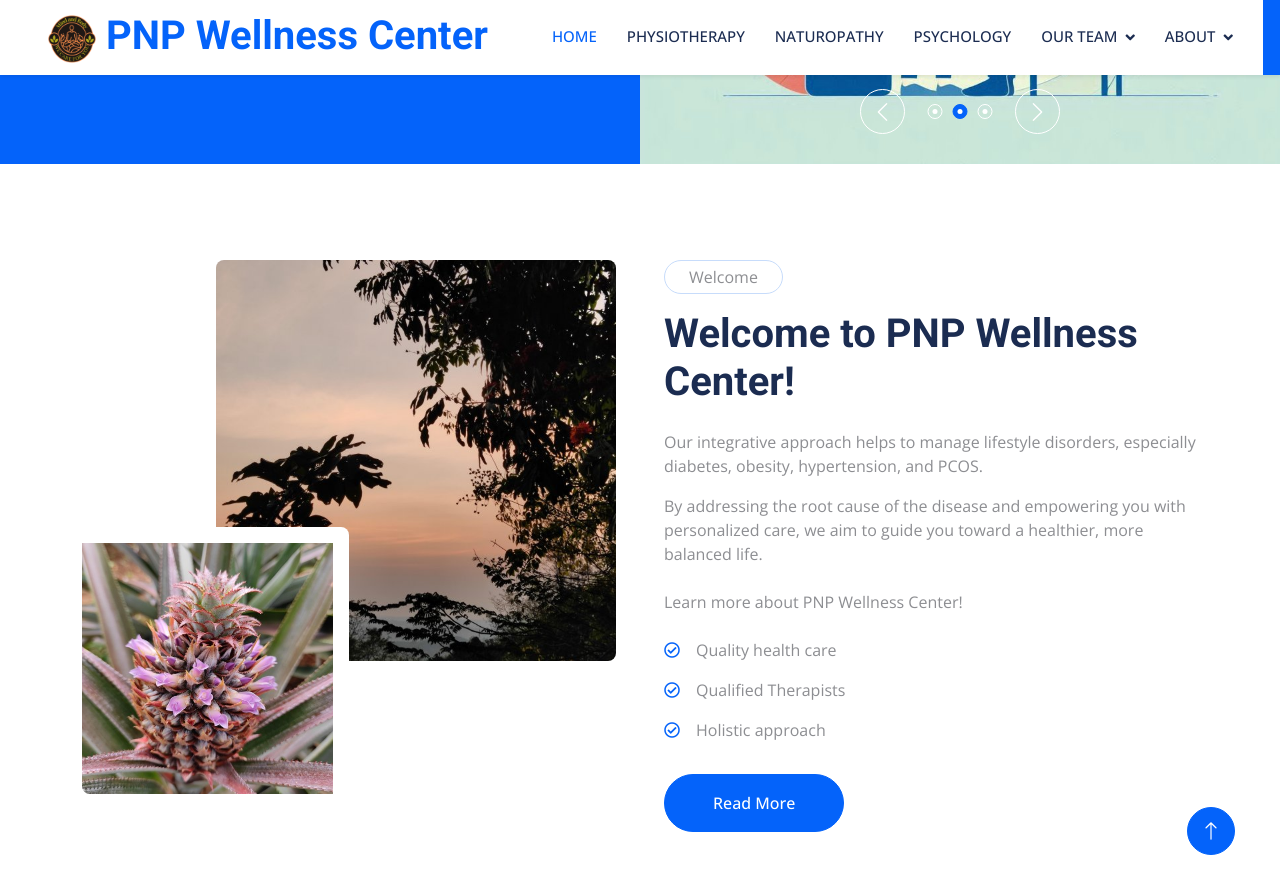
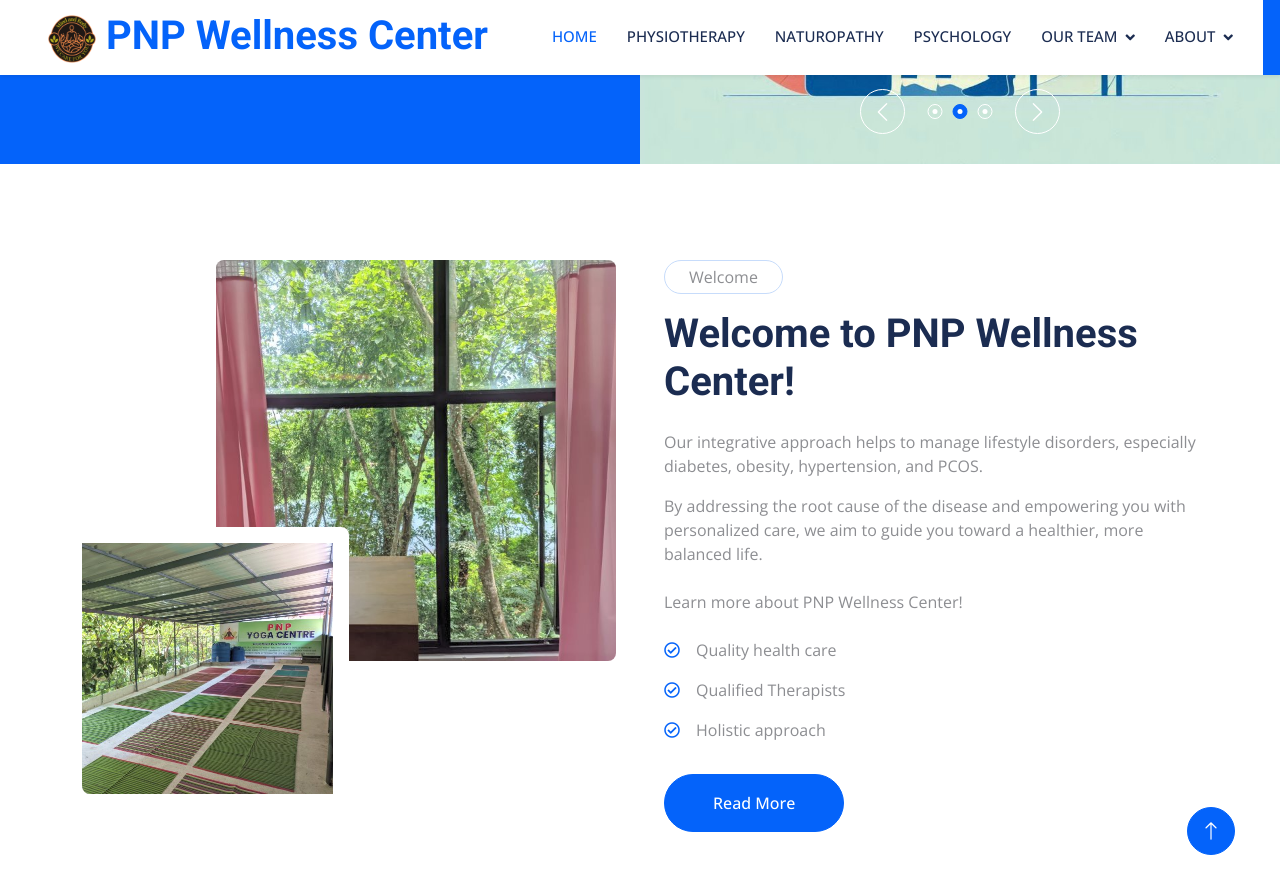
Before and after one commit to betsyrosethomas/betsyrosethomas.github.io, a Jekyll site: the page built from index.html, in a window 1280 px wide and 900 px high, scrolled down 604 px. Shown: the top 894 px of the window. Built offline with Jekyll 4.4.1, drawn with Linux system fonts in a browser that asks for light colours; nearby versions of some CDN libraries.

Commit message:
more photos

```diff
--- a/_includes/head.html
+++ b/_includes/head.html
@@ -8,7 +8,7 @@
 
     <meta property="og:title" content="{{ page.title }} {% if page.title %}|{% endif %} {{ site.title }}">
     <meta property="og:description" content="{{ page.description | default: site.description }}">
-    <meta property="og:image" content="{{ site.url }}/img/logo.png">
+    <meta property="og:image" content="{{ site.url }}/img/pnp-exterior.jpg">
     <meta property="og:url" content="{{ site.url }}{{ page.url }}">
 
 
--- a/_includes/schema.html
+++ b/_includes/schema.html
@@ -6,7 +6,7 @@
     "description": "A leading wellness center offering Physiotherapy, Naturopathy, Psychotherapy, and Massage Therapy services to help you achieve optimal health.",
     "url": "{{ site.data.clinic.website }}",
     "logo": "{{ site.data.clinic.website }}/img/logo.png",
-    "image": "{{ site.data.clinic.website }}/img/clinic-exterior.jpg",
+    "image": "{{ site.data.clinic.website }}/img/pnp-exterior.jpg",
     "telephone": "{{ site.data.clinic.phone1 }}",
     "address": {
     "@type": "PostalAddress",
--- a/about.html
+++ b/about.html
@@ -14,8 +14,8 @@
             <div class="row g-5">
                 <div class="col-lg-6 wow fadeIn" data-wow-delay="0.1s">
                     <div class="d-flex flex-column">
-                        <img class="img-fluid rounded w-75 align-self-end" src="img/about-1.jpg" alt="">
-                        <img class="img-fluid rounded w-50 bg-white pt-3 pe-3" src="img/about-2.jpg" alt="" style="margin-top: -25%;">
+                        <img class="img-fluid rounded w-75 align-self-end" src="img/about-clinic-600-2.jpg" alt="">
+                        <img class="img-fluid rounded w-50 bg-white pt-3 pe-3" src="img/about-clinic-500-2.jpg" alt="" style="margin-top: -25%;">
                     </div>
                 </div>
                 <div class="col-lg-6 wow fadeIn" data-wow-delay="0.5s">
--- a/index.html
+++ b/index.html
@@ -55,8 +55,8 @@
             <div class="row g-5">
                 <div class="col-lg-6 wow fadeIn" data-wow-delay="0.1s">
                     <div class="d-flex flex-column">
-                        <img class="img-fluid rounded w-75 align-self-end" src="{{ site.baseurl }}/img/about-1.jpg" alt="">
-                        <img class="img-fluid rounded w-50 bg-white pt-3 pe-3" src="{{ site.baseurl }}/img/about-2.jpg" alt="" style="margin-top: -25%;">
+                        <img class="img-fluid rounded w-75 align-self-end" src="{{ site.baseurl }}/img/about-clinic-600-1.jpg" alt="">
+                        <img class="img-fluid rounded w-50 bg-white pt-3 pe-3" src="{{ site.baseurl }}/img/about-clinic-500-1.jpg" alt="" style="margin-top: -25%;">
                     </div>
                 </div>
                 <div class="col-lg-6 wow fadeIn" data-wow-delay="0.5s">
```
Also changed, not shown: img/about-clinic-500-1.jpg (added), img/about-clinic-500-2.jpg (added), img/about-clinic-600-1.jpg (added), img/about-clinic-600-2.jpg (added), img/clinic-exterior.jpg (deleted), img/pnp-exterior.jpg (added).
